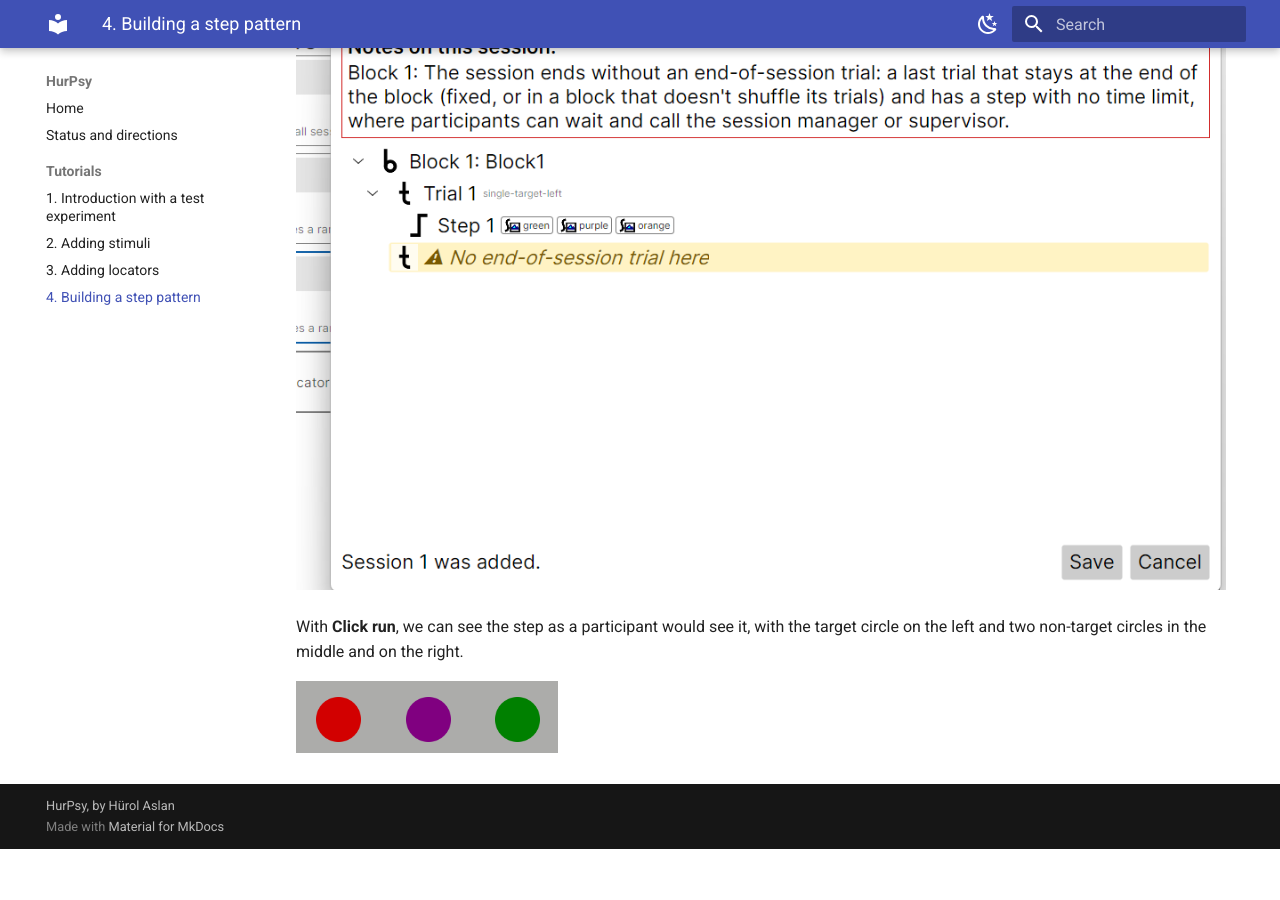
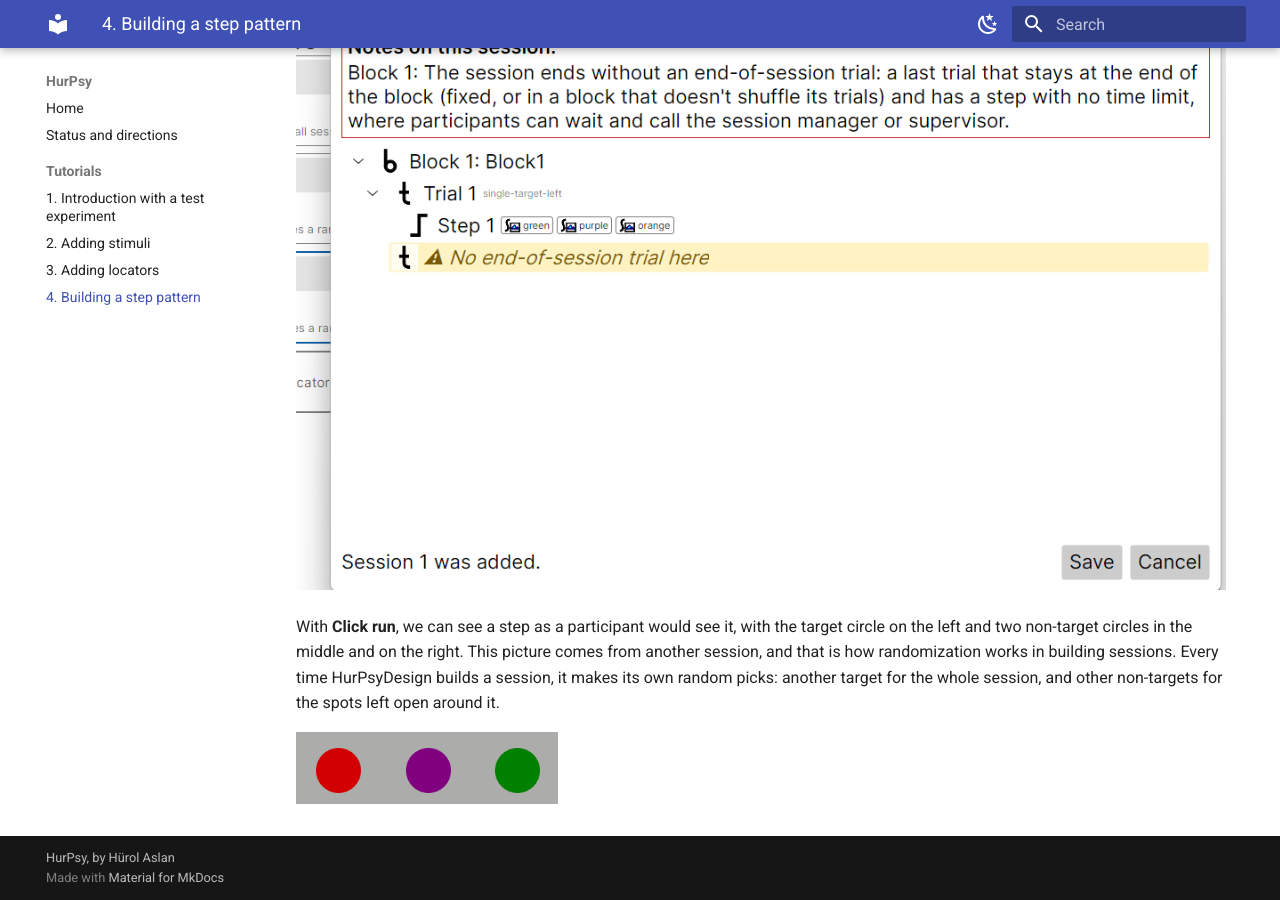
Before and after one commit to HurPsy/hurpsy.github.io, an MkDocs documentation site: the page built from docs/tutorial-4-step-pattern.md, in a window 1280 px wide and 900 px high, scrolled down 5666 px. Built offline with MkDocs 1.6.1 and Material for MkDocs 9.7.7, drawn with Linux system fonts in a browser that asks for light colours; before the commit the page ends 6515 px from its top, so only the background shows below that.

Commit message:
ClaudeCode explained at the end of tutorial 4 that the preview picture comes from another session, which shows how randomization works in building sessions.
Co-Authored-By: Claude Opus 5.5 <noreply@anthropic.com>

```diff
--- a/docs/tutorial-4-step-pattern.md
+++ b/docs/tutorial-4-step-pattern.md
@@ -119,7 +119,12 @@ and we will come back to that in a later tutorial.
 
 ![The Sessions of Test-1 window with Session 1: a note about the missing end-of-session trial, and a tree of Block 1, Trial 1 single-target-left and Step 1 with green, purple and orange](images/tutorial-4/building-a-session.png)
 
-With **Click run**, we can see the step as a participant would see it,
+With **Click run**, we can see a step as a participant would see it,
 with the target circle on the left and two non-target circles in the middle and on the right.
+This picture comes from another session,
+and that is how randomization works in building sessions.
+Every time HurPsyDesign builds a session, it makes its own random picks:
+another target for the whole session,
+and other non-targets for the spots left open around it.
 
 ![A red circle on the left, a purple circle in the middle and a green circle on the right, on a gray background](images/tutorial-4/previewing-the-step.png)
```
